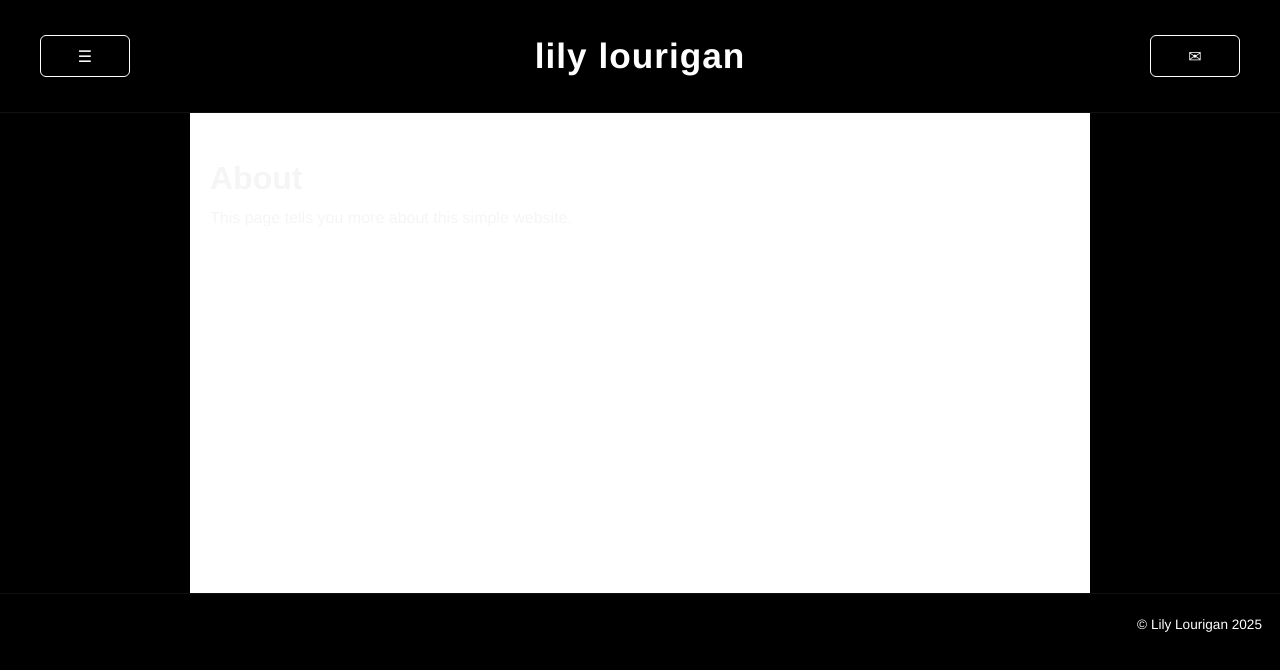
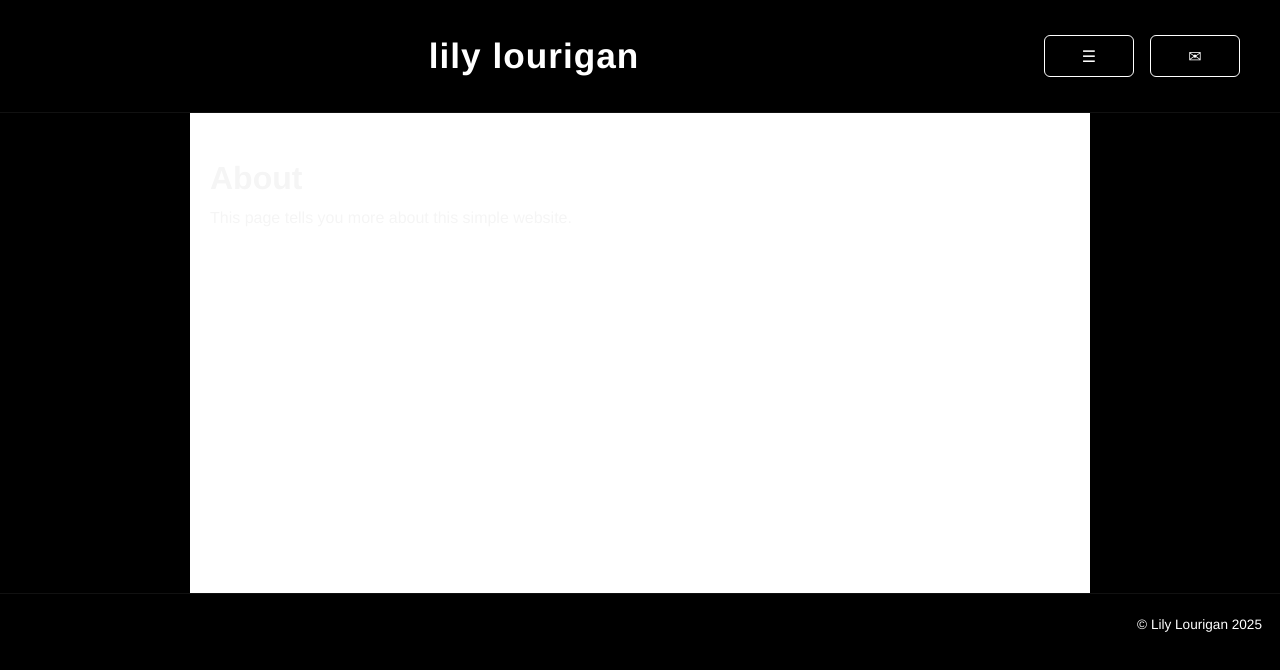
Before and after one commit to aboardsentimentalize/my-website, a plain HTML site: page about.html in a window 1280 px wide. Drawn offline with Linux system fonts and the light colour scheme.

Commit message:
fixed name again

```diff
--- a/about.html
+++ b/about.html
@@ -228,8 +228,23 @@
                 padding: 16px 12px 20px;
             }
         }
-    \ \ \ \ \ \ \ \ \n\n\ \ \ \ \ \ \ \ \ \ \ \ \.top-bar\ \.brand\ \{\n\ \ \ \ \ \ \ \ \ \ \ \ \ \ \ \ order:\ 1;\n\ \ \ \ \ \ \ \ \ \ \ \ \ \ \ \ flex:\ 1\ 1\ 100%;\n\ \ \ \ \ \ \ \ \ \ \ \ \ \ \ \ text-align:\ center;\n\ \ \ \ \ \ \ \ \ \ \ \ }\n\n\ \ \ \ \ \ \ \ \ \ \ \ \.top-bar\ \.menu-toggle,\n\ \ \ \ \ \ \ \ \ \ \ \ \.top-bar\ \.email-toggle\ \{\n\ \ \ \ \ \ \ \ \ \ \ \ \ \ \ \ order:\ 2;\n\ \ \ \ \ \ \ \ \ \ \ \ \ \ \ \ flex:\ 0\ 0\ auto;\n\ \ \ \ \ \ \ \ \ \ \ \ }\n\ \ \ \ \ \ \ \ }
-            @media (max-width: 540px) {
+
+
+            .top-bar .brand {
+                order: 1;
+                flex: 1 1 100%;
+                text-align: center;
+                white-space: nowrap;
+                flex-shrink: 1;
+            }
+
+            .top-bar .menu-toggle,
+            .top-bar .email-toggle {
+                order: 2;
+                flex: 0 0 auto;
+            }
+        }
+        @media (max-width: 540px) {
             .top-bar {
                 flex-wrap: wrap;
                 justify-content: center;
@@ -240,7 +255,6 @@
                 flex: 1 1 100%;
                 text-align: center;
                 white-space: nowrap;
-                flex-shrink: 1;
             }
 
             .top-bar .menu-toggle,
```
Also changed, not shown: build/about.html (+17 -3 lines), build/gallery.html (+17 -3 lines), build/headshots.html (+17 -3 lines), build/index.html (+17 -3 lines), build/press.html (+17 -3 lines), build/projects.html (+17 -3 lines), build/resume.html (+17 -3 lines), build/video.html (+17 -3 lines), index.html (+17 -3 lines).
